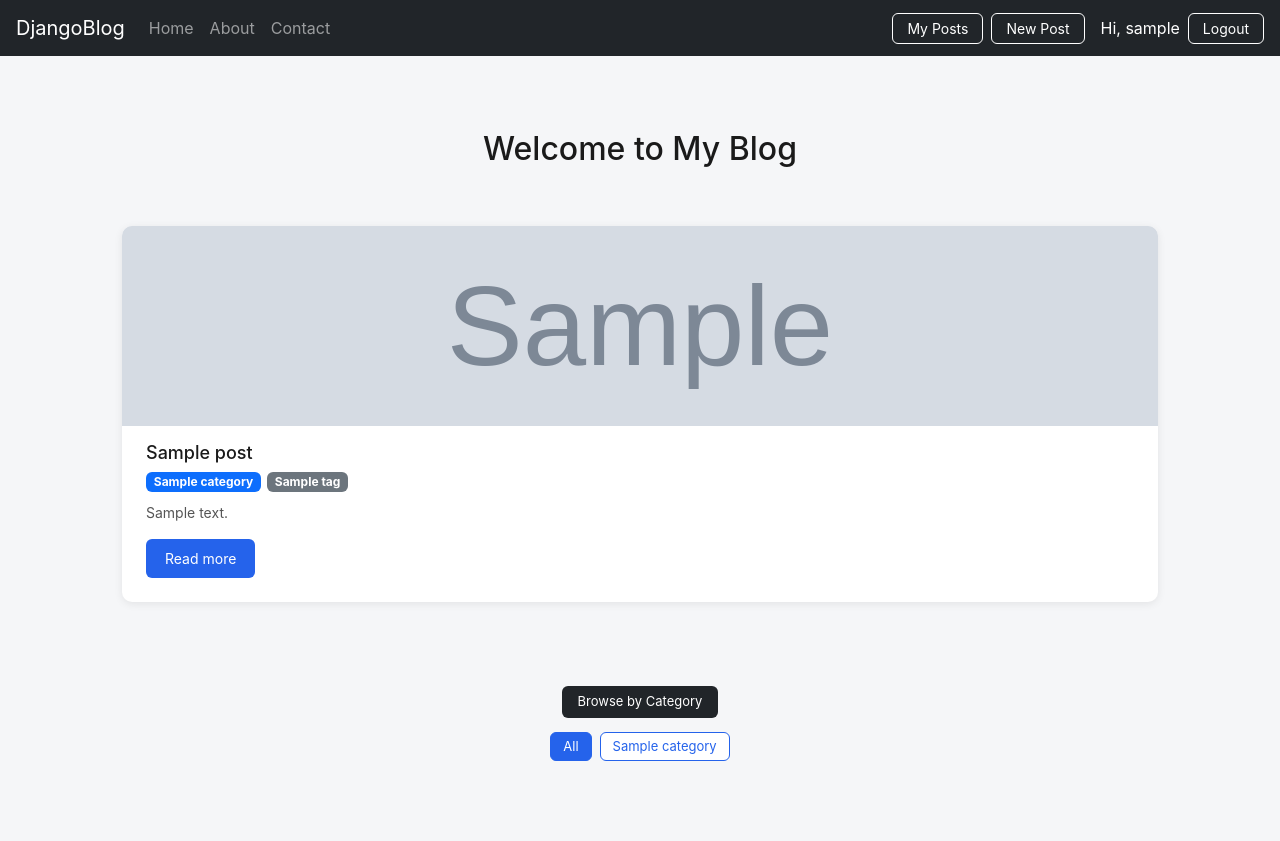
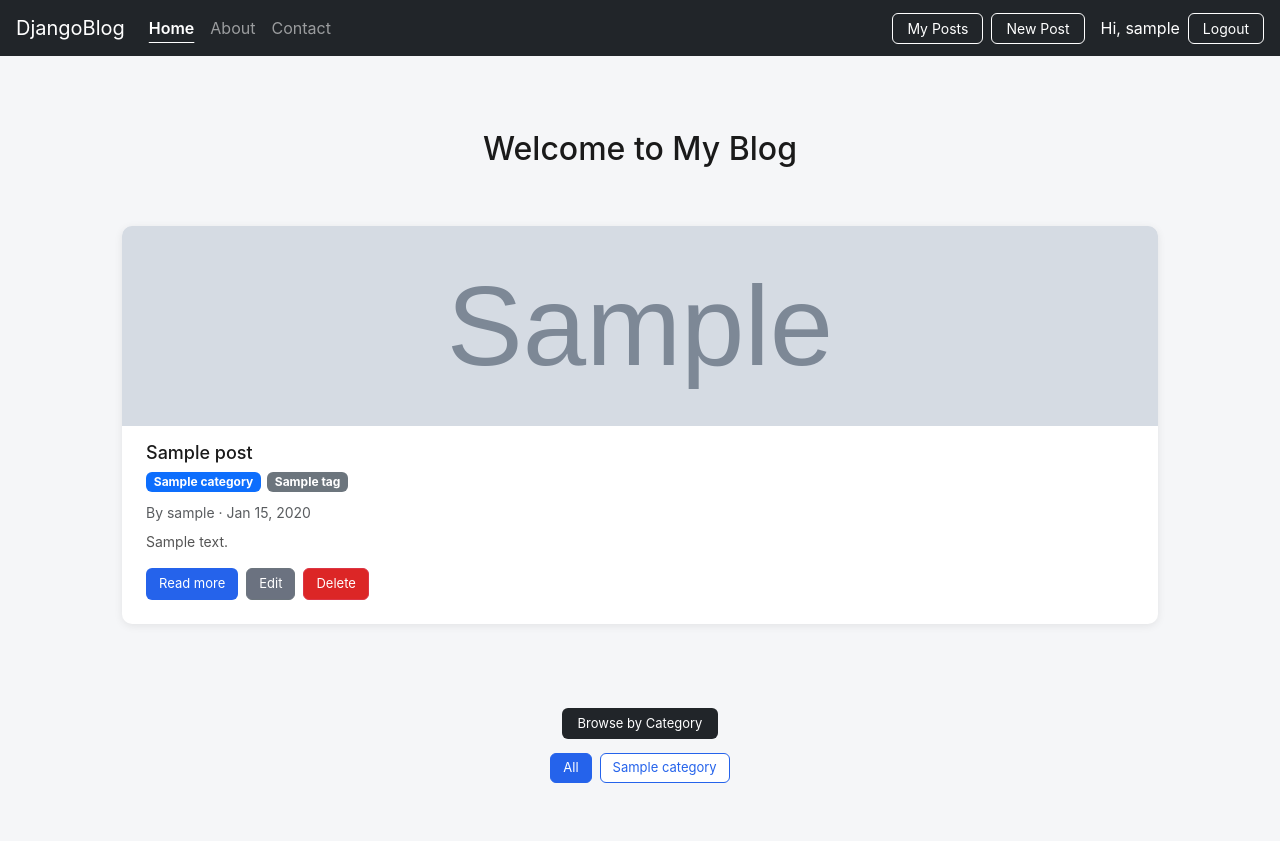
Before and after one commit to nimekala/djangoblog, a Django app: page / in a window 1280 px wide. Before the commit the page ends 761 px from the top, so only its background shows below. Run offline with Django 5.2, Linux system fonts and the light colour scheme; a user stored in the database is signed in; tables that the repository leaves empty hold one stand-in row (values such as "Sample post"); grey boxes marked "Sample" are stand-in pictures.

Commit message:
Highlight active navbar link and make navbar responsive

```diff
--- a/blog/templates/blog/base.html
+++ b/blog/templates/blog/base.html
@@ -199,34 +199,65 @@ body {
   cursor: pointer;
 }
 
-.btn-newpost:hover {
+.btn-newpost:hover,
+.btn-newpost.active {
   background: #fff;
   color: #212529;
+}
+
+/* Current page highlight for the navbar links */
+.navbar .nav-link.active {
+  color: #fff;
+  font-weight: 600;
+  text-decoration: underline;
+  text-underline-offset: 8px;
+}
+
+/* Small screens */
+@media (max-width: 576px) {
+  .hero h1 { font-size: 26px; }
+  .post-grid { padding: 20px 16px 40px; }
 }
 </style>
 </head>
 <body>
-<nav class="navbar navbar-expand navbar-dark bg-dark px-3">
+<nav class="navbar navbar-expand-lg navbar-dark bg-dark px-3">
   <a class="navbar-brand" href="{% url 'home' %}">DjangoBlog</a>
+
+  <button class="navbar-toggler" type="button"
+          data-bs-toggle="collapse" data-bs-target="#navMenu"
+          aria-controls="navMenu" aria-expanded="false" aria-label="Toggle navigation">
+    <span class="navbar-toggler-icon"></span>
+  </button>
+
+  <div class="collapse navbar-collapse" id="navMenu">
     <div class="navbar-nav me-auto">
-    <a class="nav-link" href="{% url 'home' %}">Home</a>
-    <a class="nav-link" href="{% url 'about' %}">About</a>
-    <a class="nav-link" href="{% url 'contact' %}">Contact</a>
+      <a class="nav-link {% if request.resolver_match.url_name == 'home' or request.resolver_match.url_name == 'category_posts' %}active{% endif %}"
+         href="{% url 'home' %}">Home</a>
+      <a class="nav-link {% if request.resolver_match.url_name == 'about' %}active{% endif %}"
+         href="{% url 'about' %}">About</a>
+      <a class="nav-link {% if request.resolver_match.url_name == 'contact' %}active{% endif %}"
+         href="{% url 'contact' %}">Contact</a>
     </div>
 
-  <div class="d-flex align-items-center gap-2">
+    <div class="d-flex flex-column flex-lg-row align-items-lg-center gap-2 mt-2 mt-lg-0">
       {% if request.user.is_authenticated %}
-      <a href="{% url 'my_posts' %}" class="btn-newpost">My Posts</a>
-      <a href="{% url 'post_create' %}" class="btn-newpost">New Post</a>
-      <span class="text-white ms-2">Hi, {{ request.user.username }}</span>
+        <a href="{% url 'my_posts' %}"
+           class="btn-newpost {% if request.resolver_match.url_name == 'my_posts' %}active{% endif %}">My Posts</a>
+        <a href="{% url 'post_create' %}"
+           class="btn-newpost {% if request.resolver_match.url_name == 'post_create' %}active{% endif %}">New Post</a>
+        <span class="text-white ms-lg-2">Hi, {{ request.user.username }}</span>
         <form method="post" action="{% url 'logout' %}" class="d-inline">
           {% csrf_token %}
           <button type="submit" class="btn-newpost">Logout</button>
         </form>
       {% else %}
-      <a href="{% url 'login' %}" class="btn-newpost">Login</a>
-      <a href="{% url 'register' %}" class="btn-newpost">Register</a>
+        <a href="{% url 'login' %}"
+           class="btn-newpost {% if request.resolver_match.url_name == 'login' %}active{% endif %}">Login</a>
+        <a href="{% url 'register' %}"
+           class="btn-newpost {% if request.resolver_match.url_name == 'register' %}active{% endif %}">Register</a>
       {% endif %}
+    </div>
   </div>
 </nav>
 
@@ -241,5 +272,7 @@ body {
 <div class="container mt-4">
   {% block content %}{% endblock %}
 </div>
+
+<script src="https://cdn.jsdelivr.net/npm/bootstrap@5.3.0/dist/js/bootstrap.bundle.min.js"></script>
 </body>
 </html>
--- a/blog/templates/blog/home.html
+++ b/blog/templates/blog/home.html
@@ -6,69 +6,13 @@
 
 <div class="post-grid">
   {% for post in page_obj %}
-  <div class="post-card">
-    {% if post.cover_image %}
-    <img src="{{ post.cover_image.url }}" alt="{{ post.title }}" class="post-cover" loading="lazy">
-    {% endif %}
-
-    <h3>{{ post.title }}</h3>
-
-    <div class="post-meta">
-      {% if post.category %}
-      <a href="{% url 'category_posts' post.category.pk %}" class="badge bg-primary text-decoration-none">{{ post.category.name }}</a>
-      {% endif %}
-      {% for tag in post.tags.all %}
-      <span class="badge bg-secondary">{{ tag.name }}</span>
-      {% endfor %}
-    </div>
-
-    <p class="excerpt">{{ post.content|truncatewords:20 }}</p>
-    <a href="{% url 'post_detail' post.slug %}" class="btn">Read more</a>
-  </div>
+    {% include "blog/partials/_post_card.html" %}
   {% empty %}
-  <p class="text-center">No posts in this category yet.</p>
+    <p class="text-center">No posts in this category yet.</p>
   {% endfor %}
 </div>
 
-{% if page_obj.paginator.num_pages > 1 %}
-<nav aria-label="Blog pagination" class="mt-5">
-  <ul class="pagination justify-content-center">
-
-    {% if page_obj.has_previous %}
-    <li class="page-item">
-      <a class="page-link" href="?page={{ page_obj.previous_page_number }}">Previous</a>
-    </li>
-    {% else %}
-    <li class="page-item disabled">
-      <span class="page-link">Previous</span>
-    </li>
-    {% endif %}
-
-    {% for num in page_obj.paginator.page_range %}
-    {% if num == page_obj.number %}
-    <li class="page-item active">
-      <span class="page-link">{{ num }}</span>
-    </li>
-    {% else %}
-    <li class="page-item">
-      <a class="page-link" href="?page={{ num }}">{{ num }}</a>
-    </li>
-    {% endif %}
-    {% endfor %}
-
-    {% if page_obj.has_next %}
-    <li class="page-item">
-      <a class="page-link" href="?page={{ page_obj.next_page_number }}">Next</a>
-    </li>
-    {% else %}
-    <li class="page-item disabled">
-      <span class="page-link">Next</span>
-    </li>
-    {% endif %}
-
-  </ul>
-</nav>
-{% endif %}
+{% include "blog/partials/_pagination.html" %}
 
 <div class="category-bar mt-4 mb-5">
   <span class="category-label">Browse by Category</span>
--- /dev/null
+++ b/blog/templates/blog/partials/_pagination.html
@@ -0,0 +1,27 @@
+{% if page_obj.has_other_pages %}
+<nav aria-label="Pagination" class="mt-5">
+  <ul class="pagination justify-content-center">
+
+    {% if page_obj.has_previous %}
+    <li class="page-item"><a class="page-link" href="?page={{ page_obj.previous_page_number }}">Previous</a></li>
+    {% else %}
+    <li class="page-item disabled"><span class="page-link">Previous</span></li>
+    {% endif %}
+
+    {% for num in page_obj.paginator.page_range %}
+    {% if num == page_obj.number %}
+    <li class="page-item active"><span class="page-link">{{ num }}</span></li>
+    {% else %}
+    <li class="page-item"><a class="page-link" href="?page={{ num }}">{{ num }}</a></li>
+    {% endif %}
+    {% endfor %}
+
+    {% if page_obj.has_next %}
+    <li class="page-item"><a class="page-link" href="?page={{ page_obj.next_page_number }}">Next</a></li>
+    {% else %}
+    <li class="page-item disabled"><span class="page-link">Next</span></li>
+    {% endif %}
+
+  </ul>
+</nav>
+{% endif %}
--- /dev/null
+++ b/blog/templates/blog/partials/_post_card.html
@@ -0,0 +1,32 @@
+<div class="post-card">
+  {% if post.cover_image %}
+  <img src="{{ post.cover_image.url }}" alt="{{ post.title }}" class="post-cover" loading="lazy">
+  {% endif %}
+
+  <h3>
+    {{ post.title }}
+    {% if post.status != "published" %}
+    <span class="badge bg-warning text-dark">Draft</span>
+    {% endif %}
+  </h3>
+
+  <div class="post-meta">
+    {% if post.category %}
+    <a href="{% url 'category_posts' post.category.pk %}" class="badge bg-primary text-decoration-none">{{ post.category.name }}</a>
+    {% endif %}
+    {% for tag in post.tags.all %}
+    <span class="badge bg-secondary">{{ tag.name }}</span>
+    {% endfor %}
+  </div>
+
+  <p class="text-muted small mb-2">By {{ post.author.username }} · {{ post.created_at|date:"M d, Y" }}</p>
+  <p class="excerpt">{{ post.content|truncatewords:20 }}</p>
+
+  <div class="d-flex gap-2 flex-wrap mt-auto">
+    <a href="{% url 'post_detail' post.slug %}" class="btn btn-sm">Read more</a>
+    {% if post.author == request.user %}
+    <a href="{% url 'post_edit' post.slug %}" class="btn btn-secondary btn-sm">Edit</a>
+    <a href="{% url 'post_delete' post.slug %}" class="btn btn-danger btn-sm">Delete</a>
+    {% endif %}
+  </div>
+</div>
```
Also changed, not shown: blog/templates/blog/my_posts.html (+8 -42 lines). Lines whose indentation alone changed are shown as unchanged.
